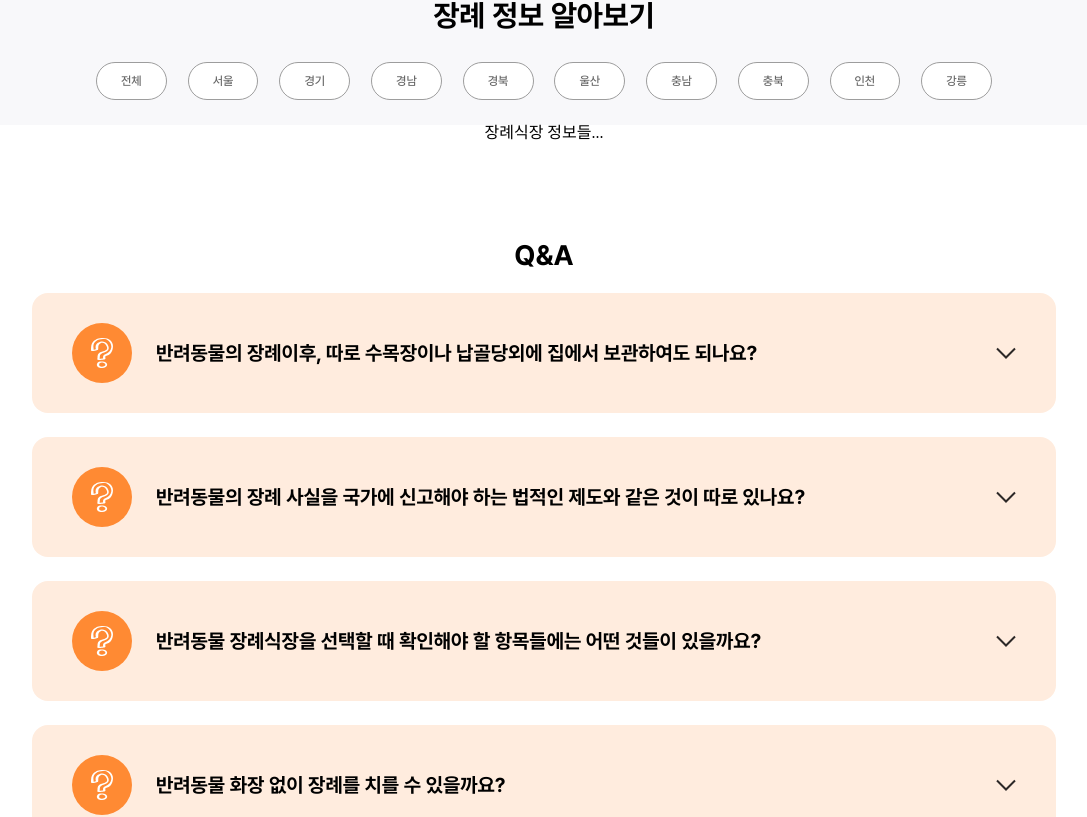
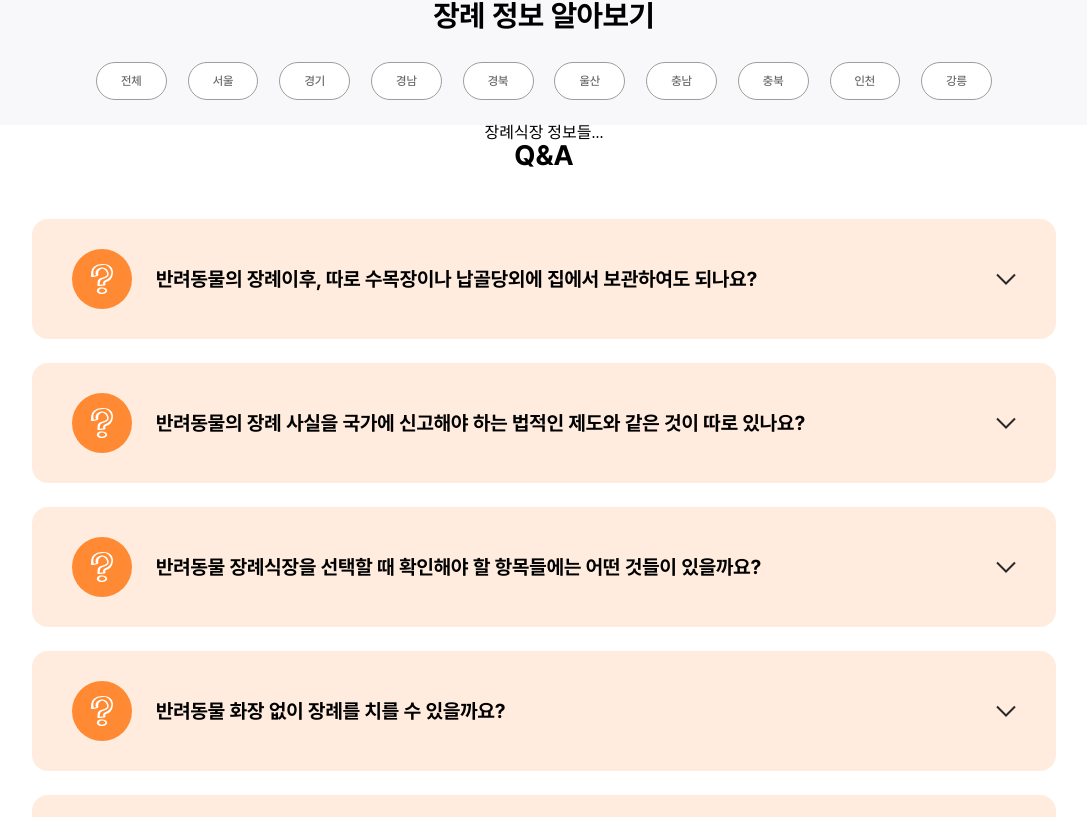
Before and after one commit to KUSITMS-27th-TEAM3/FrontEnd, a React (Create React App) app: page /funeral in a window 1280 px wide. Shown: the part 1008-1825 px from the top of the page, without its empty margins (96-1183 px from the left). Built offline with nearby package versions, Linux system fonts and the light colour scheme.

Commit message:
feat : Q&A 컴포넌트 수정

```diff
--- a/src/pages/FuneralPage/components/QNAPresenter.tsx
+++ b/src/pages/FuneralPage/components/QNAPresenter.tsx
@@ -33,7 +33,7 @@ const QNAPresenter = () => {
 export default QNAPresenter;
 
 const QNAContainer = styled.div`
-    margin: 100px 10vw 5vw 10vw;
+    margin: 0 10vw 5vw 10vw;
     width: 80vw;
     min-height: 100vh;
     overflow: auto;
@@ -45,5 +45,6 @@ const QNAContainer = styled.div`
     div.title {
         font-family : ${({ theme }) => theme.font.family.pretendard_bold};
         font-size : 28px;
+        padding-bottom : 2vw;
     }
 `
```
